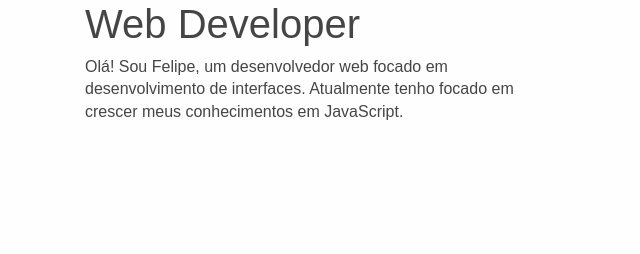
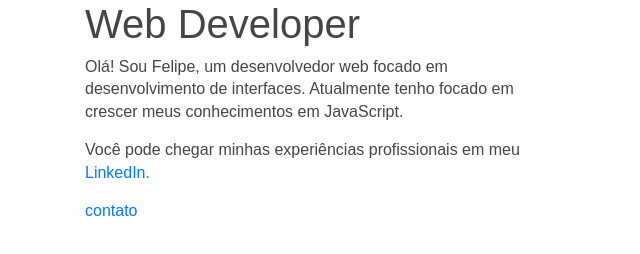
Before and after one commit to felipecotto/felipecotto.github.io, a plain HTML site: page index.html in a window 1280 px wide. Shown: the whole page, without its empty margins (0-640 px from the left). Drawn offline with nearby package versions, Linux system fonts and the light colour scheme; a web font is replaced by a local one.

Commit message:
Update index.html

```diff
--- a/index.html
+++ b/index.html
@@ -26,6 +26,8 @@
     				<p>
     					Olá! Sou Felipe, um desenvolvedor web focado em desenvolvimento de interfaces. Atualmente tenho focado em crescer meus conhecimentos em JavaScript.
     				</p>
+                    <p> Você pode chegar minhas experiências profissionais em meu <a href="https://www.linkedin.com/in/felipe-oliveira-a5718027/" target="_blank">LinkedIn.</a></p>
+                    <p><a href="mailto:felipeoliveira.contato@gmail.com">contato</a></p>
     			</div>
     		</div>
     	</div>
```
